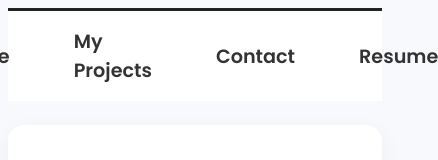
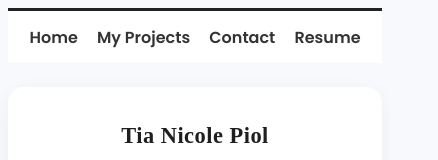
Before and after one commit to tpiol/my-portfolio, a React (Vite) app: page / in a window 390 px wide. Shown: the top 160 px of the page, 438 px wide, since content can reach past the window. Built offline with nearby package versions, Linux system fonts and the light colour scheme.

Commit message:
updated the responsive code for the navbar

```diff
--- a/src/Navbar.css
+++ b/src/Navbar.css
@@ -23,3 +23,33 @@
   border-bottom: 2px solid #007bff;
   padding-bottom: 2px;
 }
+
+/* Tablet */
+@media (max-width: 900px) {
+  #top-navbar {
+    gap: 2rem;
+    padding: 0.75rem 0.5rem;
+    flex-wrap: wrap;
+  }
+
+  #top-navbar a {
+    font-size: 1.05rem;
+  }
+}
+
+/* Mobile */
+@media (max-width: 600px) {
+  #top-navbar {
+    gap: 1rem;
+    padding: 0.6rem 0.5rem;
+    overflow-x: auto;
+    -webkit-overflow-scrolling: touch;
+    white-space: nowrap;
+  }
+
+  #top-navbar a {
+    font-size: 1rem;
+    flex: 0 0 auto;
+    padding: 0.25rem 0.1rem;
+  }
+}
```
